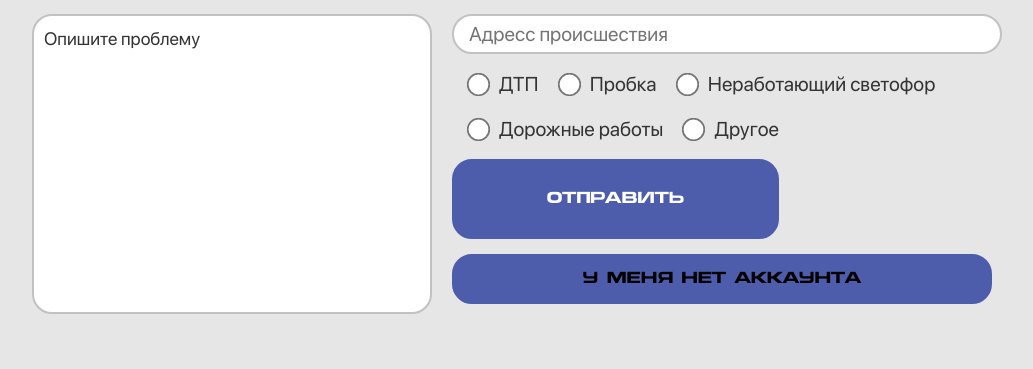
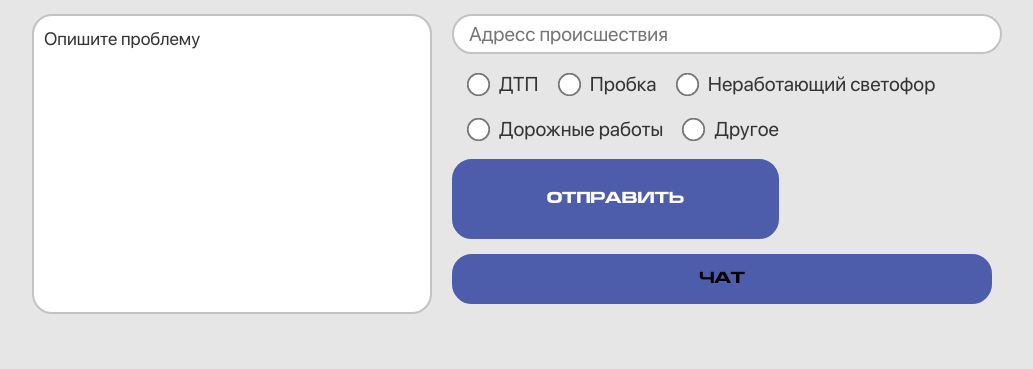
Before and after one commit to 8gahwyud/hackaton2024, a Django app: page /operform/ in a window 1280 px wide. Shown: the part 82-451 px from the top of the page, without its empty margins (23-1056 px from the left). Run offline with Django 5.2, Linux system fonts and the light colour scheme; some libraries are stand-ins or nearby versions.

Commit message:
начало второго дня

```diff
--- a/codd/main/static/js/script1.js
+++ b/codd/main/static/js/script1.js
@@ -18,8 +18,8 @@ document.querySelectorAll('.favorite__menu__header').forEach(function(header) {
     name_lk = document.querySelector('.lk__fio__obj__name');
   if(storedData){
     console.log(storedData)
-    // name_lk.innerHTML = storedData.username;
-    // points.innerHTML = storedData.points
+    name_lk.innerHTML = storedData.username;
+    points.innerHTML = storedData.points
     }else{
         console.log('нету тут нихуя')
     }
--- a/codd/main/templates/operform.html
+++ b/codd/main/templates/operform.html
@@ -49,7 +49,7 @@
                             </label>
                             <button type="submit" class="login-form__button userForm__form__radiowwrapper__submit">отправить</button>
                           </div>
-                          <button type="button" id='goToReg'class="login-form__button userForm__form__radiowwrapper__secondbtn">У меня нет аккаунта</button>
+                          <button type="button" id='goToReg'class="login-form__button userForm__form__radiowwrapper__secondbtn">чат</button>
                     </div>
 
                 </form>
```
Also changed, not shown: codd/main/static/js/script.js (line endings or trailing spaces).
